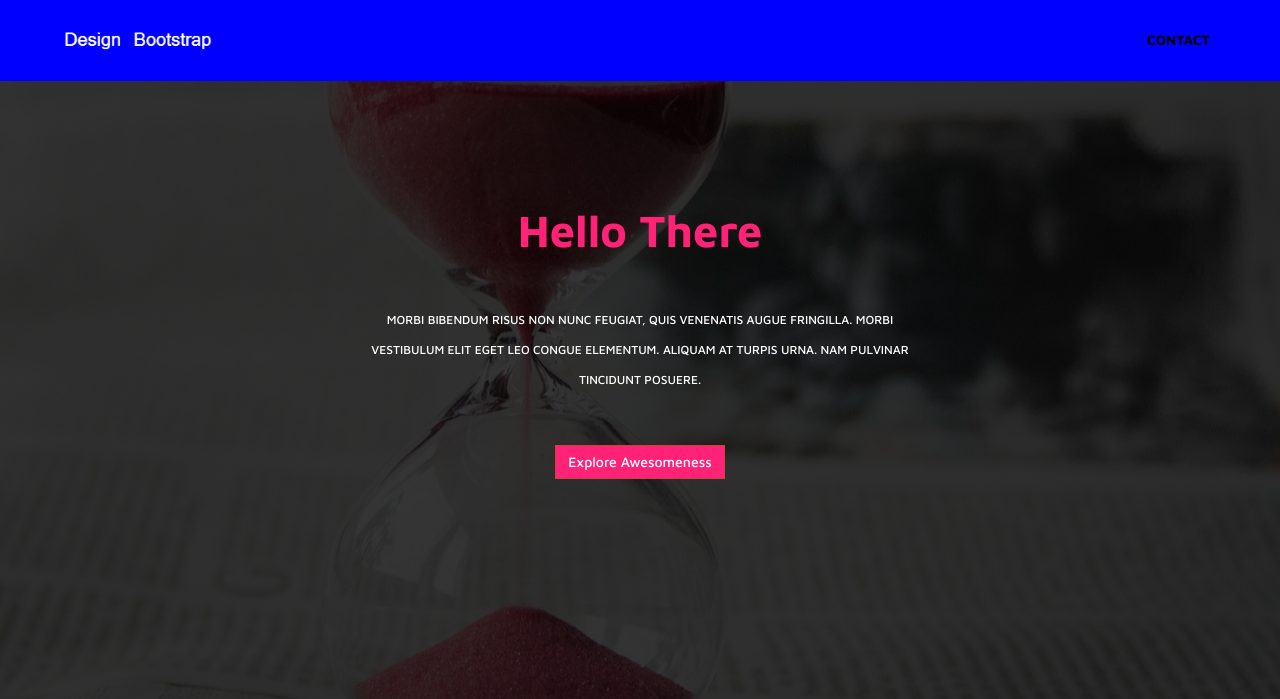
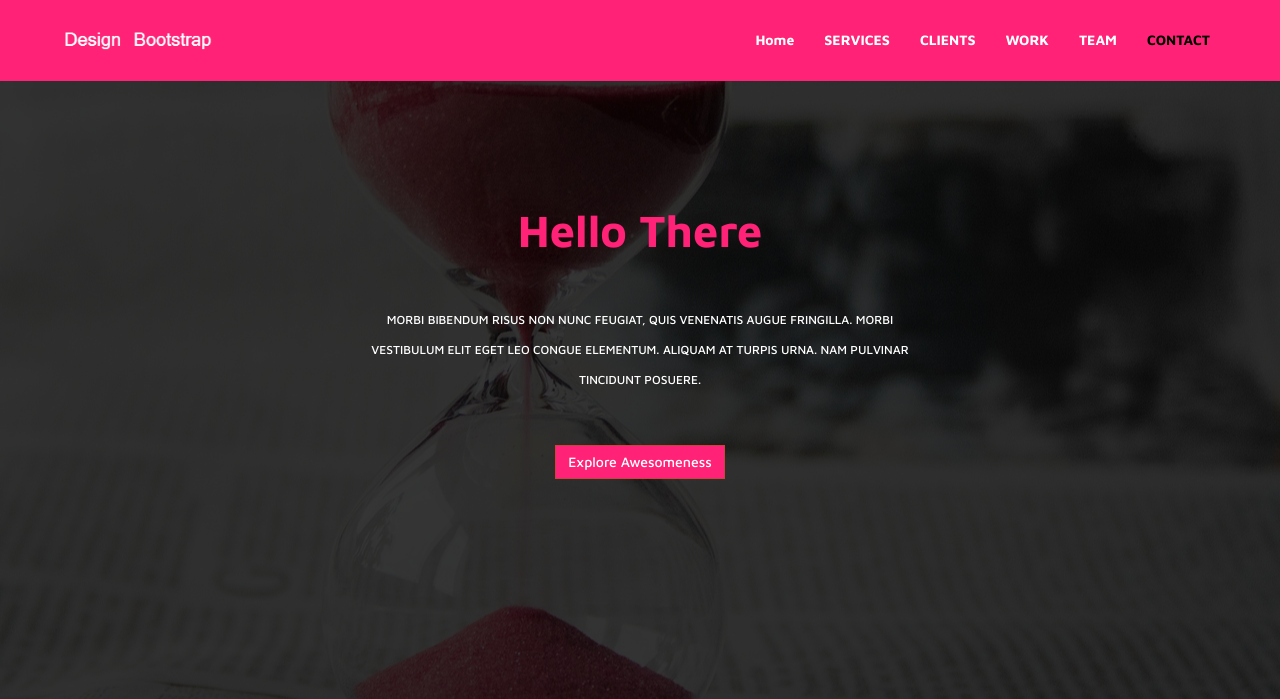
Before and after one commit to joshuadenton5/joshuadenton.github.io, a PHP site: page / in a window 1280 px wide. Shown: the top 699 px of the page. Run offline with PHP 8.4, Linux system fonts and the light colour scheme; some web fonts are replaced.

Commit message:
back to default

```diff
--- a/assets/css/style.css
+++ b/assets/css/style.css
@@ -71,11 +71,11 @@ padding:0px;
         height:50px;
     }
 .navbar-default .navbar-toggle {
-    border-color: blue;
+    border-color: #FFF;
 }
 
     .navbar-default .navbar-toggle .icon-bar {
-        background-color: blue;
+        background-color: #FFF;
     }
 
     .navbar-default .navbar-toggle:hover, .navbar-default .navbar-toggle:focus {
@@ -83,7 +83,7 @@ padding:0px;
     }
 
 .navbar-default .navbar-nav > li > a {
-    color: blue;
+    color: #fff;
     font-weight: 900;
 }
 
@@ -93,7 +93,7 @@ padding:0px;
     }
 
 .navbar-default {
-    background-color: blue;
+    background-color: #FF2276;
     border-color: transparent;
 }
 /* ADDED PADDING IN NAVBAR */
```
